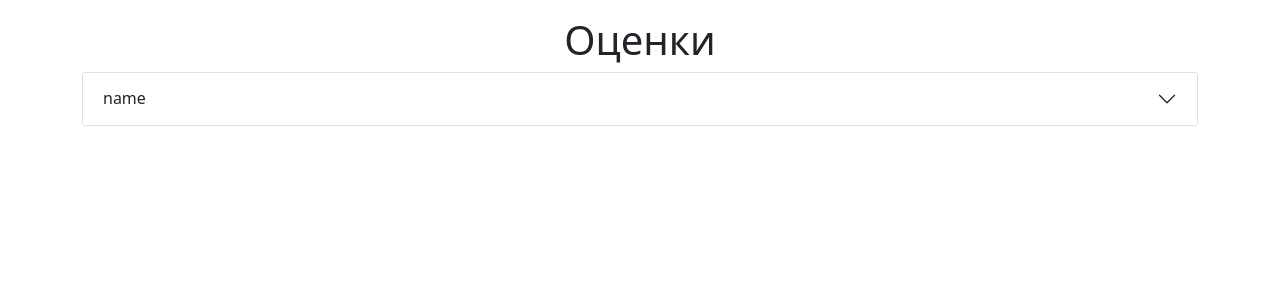
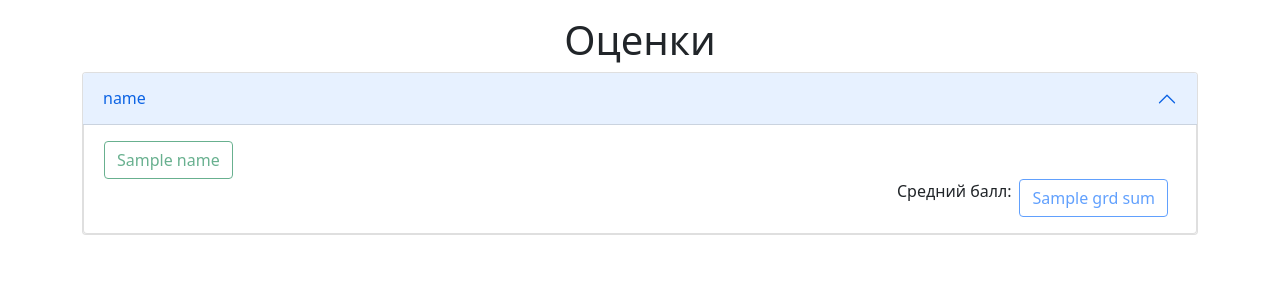
Before and after one commit to Sofiya-Chiffa/Mini-Electronic-Journal-and-Diary-, a Flask app: template templates/student_grade.html in a window 1280 px wide. Shown: the part 56-356 px from the top of the page. Run offline with Flask 2, Linux system fonts and the light colour scheme; the template is opened without the code that fills it: most values are stand-ins (such as "Sample title", 1, 10 or a date in 2020); some libraries are stand-ins or nearby versions.

Commit message:
ngrok и аккордеоны

```diff
--- a/templates/student_grade.html
+++ b/templates/student_grade.html
@@ -7,17 +7,17 @@
 <div class="main">
     <div class="container">
         <h1 align="center">Оценки</h1>
-        {% for obj in grades.keys() %}
         <div class="accordion" id="accordionExample">
+            {% for obj in grades.keys() %}
             <div class="accordion-item">
-                <h2 class="accordion-header" id="flush-headingOne">
-                    <button class="accordion-button collapsed" type="button" data-bs-toggle="collapse"
-                            data-bs-target="#flush-collapseOne" aria-expanded="false" aria-controls="flush-collapseOne">
+                <h2 class="accordion-header" id="headingOne-{{obj}}">
+                    <button class="accordion-button" type="button" data-bs-toggle="collapse"
+                            data-bs-target="#collapseOne-{{obj}}" aria-expanded="true" aria-controls="collapseOne-{{obj}}">
                         {{obj}}
                     </button>
                 </h2>
-                <div id="flush-collapseOne" class="accordion-collapse collapse" aria-labelledby="flush-headingOne"
-                     data-bs-parent="#accordionFlushExample">
+                <div id="collapseOne-{{obj}}" class="accordion-collapse collapse show" aria-labelledby="headingOne-{{obj}}"
+                     data-bs-parent="#accordionExample">
                     <div class="accordion-body">
                         {% for grade in grades[obj] %}
                         <button type="button" class="btn btn-outline-success" disabled>{{grade}}</button>
@@ -30,9 +30,8 @@
                     </div>
                 </div>
             </div>
+            {% endfor %}
         </div>
-        <br>
-        {% endfor %}
     </div>
 </div>
 {% endblock %}
```
Also changed, not shown: 1 other file.
